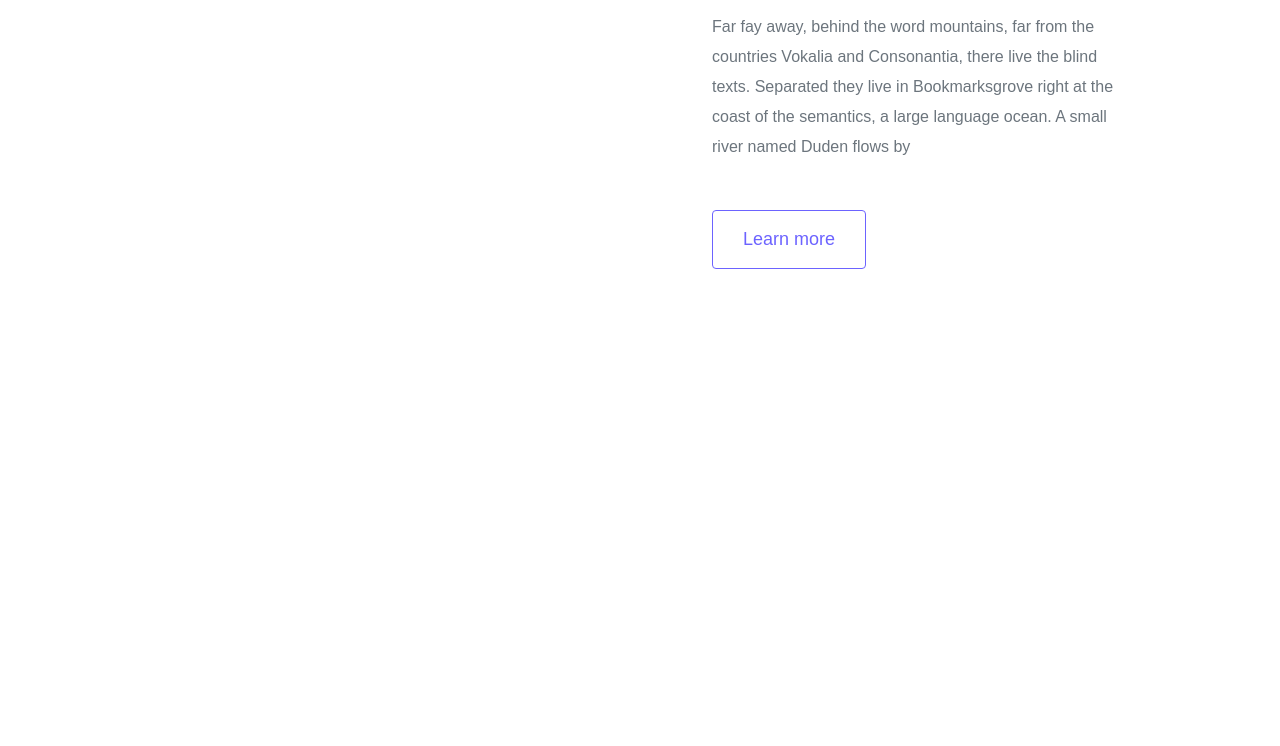
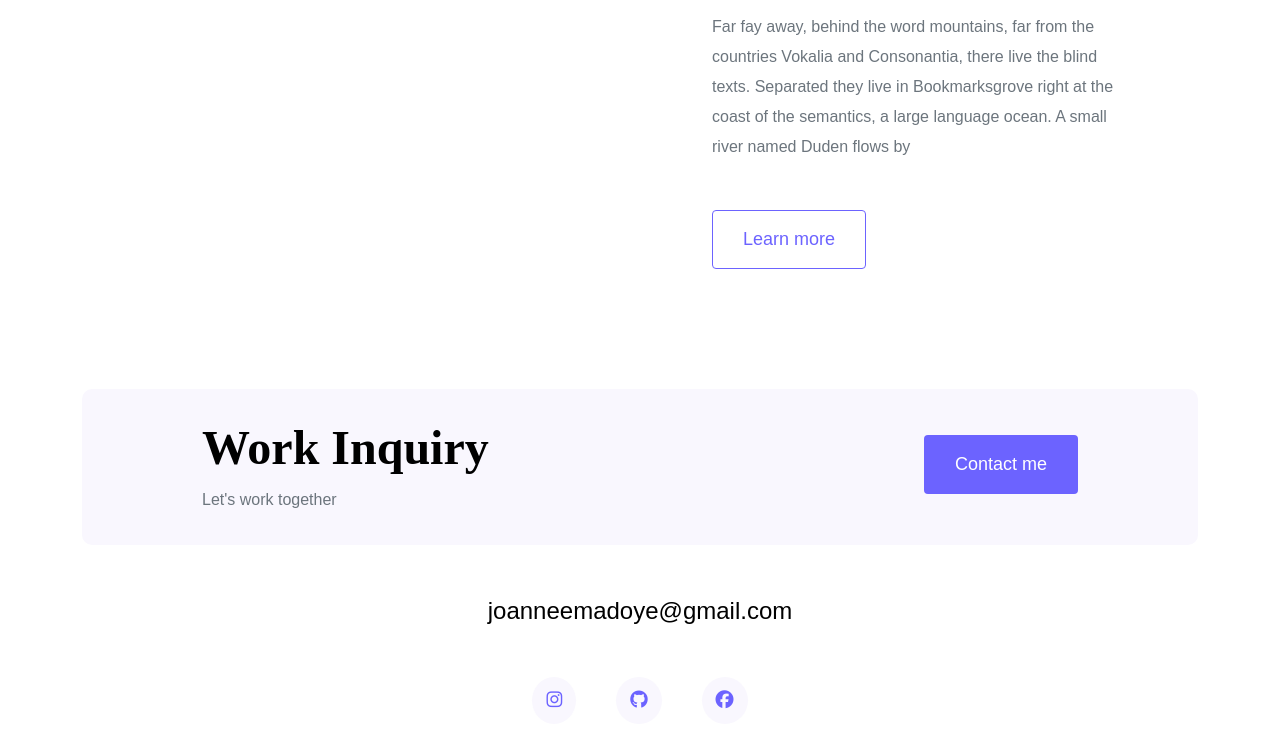
Before and after one commit to Emadoye/Joanne-s-Portfolio, a plain HTML site: page index.html in a window 1280 px wide. Shown: the part 2551-3297 px from the top of the page. Before the commit the page ends 2940 px from the top, so only its background shows below. Drawn offline with nearby package versions, Linux system fonts and the light colour scheme.

Commit message:
Added contact links, usind html and css

```diff
--- a/css/styles.css
+++ b/css/styles.css
@@ -33,6 +33,10 @@ p {
 
 h2 {
   font-size: 64px;
+}
+
+h4 {
+  font-size: 48px;
 }
 
 .hero {
@@ -145,6 +149,40 @@ nav li.active a {
   color: var(--branding-color);
 }
 
+footer .contact-box {
+  background-color: var(--secondary-color);
+  padding: 30px 120px;
+  border-radius: 10px;
+}
+
+footer .contact-box p {
+  margin: 0;
+}
+
+footer .email-link {
+  text-decoration: none;
+  color: black;
+  font-size: 24px;
+}
+
+footer .email-link:hover {
+  color: var(--branding-color);
+}
+footer .social-link a {
+  margin: 0 20px;
+  color: var(--branding-color);
+  background: var(--secondary-color);
+  padding: 10px 14px;
+  font-size: 18px;
+  border-radius: 50%;
+  transition: all 100ms ease-in-out;
+}
+
+footer .social-link a:hover {
+  color: white;
+  background: var(--branding-color);
+}
+
 @media (max-width: 900px) {
   h1 {
     font-size: 60px;
@@ -153,6 +191,7 @@ nav li.active a {
   h2 {
     font-size: 44px;
   }
+
   .hero {
     padding: 80px 20px;
   }
--- a/index.html
+++ b/index.html
@@ -4,16 +4,17 @@
     <meta charset="UTF-8" />
     <meta http-equiv="X-UA-Compatible" content="IE=edge" />
     <meta name="viewport" content="width=>, initial-scale=1.0" />
+    <script
+      src="https://kit.fontawesome.com/9361edefc5.js"
+      crossorigin="anonymous"
+    ></script>
     <link
       href="https://cdn.jsdelivr.net/npm/bootstrap@5.1.3/dist/css/bootstrap.min.css"
       rel="stylesheet"
       integrity="sha384-1BmE4kWBq78iYhFldvKuhfTAU6auU8tT94WrHftjDbrCEXSU1oBoqyl2QvZ6jIW3"
       crossorigin="anonymous"
     />
-    <script
-      src="https://kit.fontawesome.com/9361edefc5.js"
-      crossorigin="anonymous"
-    ></script>
+
     <link rel="stylesheet" href="/css/styles.css" />
     <title>Document</title>
   </head>
@@ -108,6 +109,39 @@
           </div>
         </div>
       </div>
+      <footer>
+        <div
+          class="contact-box d-flex justify-content-between mb-5 d-none d-md-flex"
+        >
+          <div>
+            <h4>Work Inquiry</h4>
+            <p class="text-muted">Let's work together</p>
+          </div>
+          <div>
+            <a href="" class="btn btn-branding mt-3">Contact me</a>
+          </div>
+        </div>
+        <div class="d-flex justify-content-center mb-5">
+          <a href="mailto:joanneemadoye@gmail.com" class="email-link"
+            >joanneemadoye@gmail.com</a
+          >
+        </div>
+
+        <div class="social-link d-flex justify-content-center mb-5">
+          <a
+            href="https://www.instagram.com/joanneemadoye20/"
+            target="_blanket"
+          >
+            <i class="fab fa-instagram"></i>
+          </a>
+          <a href="https://github.com/Emadoye" target="_blanket">
+            <i class="fab fa-github"></i>
+          </a>
+          <a href="https://www.facebook.com/Emadoye/" target="_blanket">
+            <i class="fab fa-facebook"></i>
+          </a>
+        </div>
+      </footer>
     </div>
   </body>
 </html>
```
